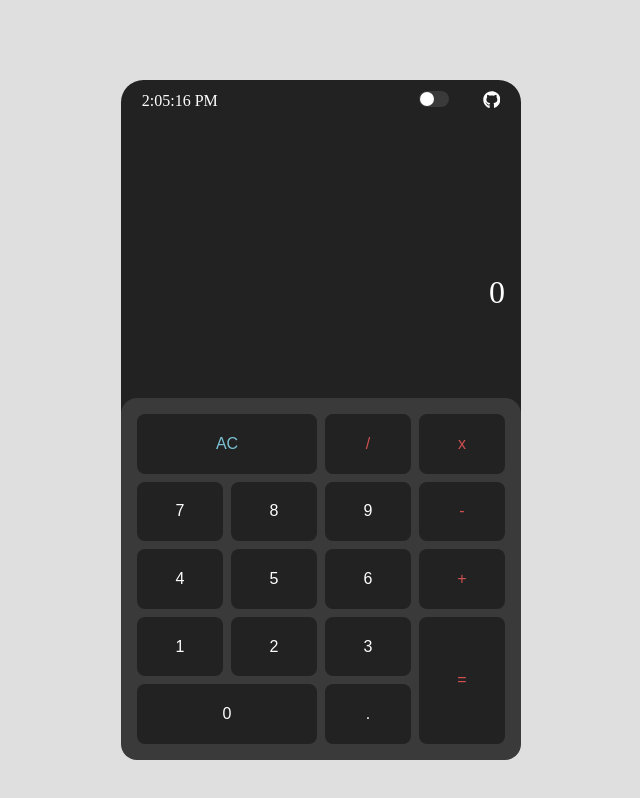
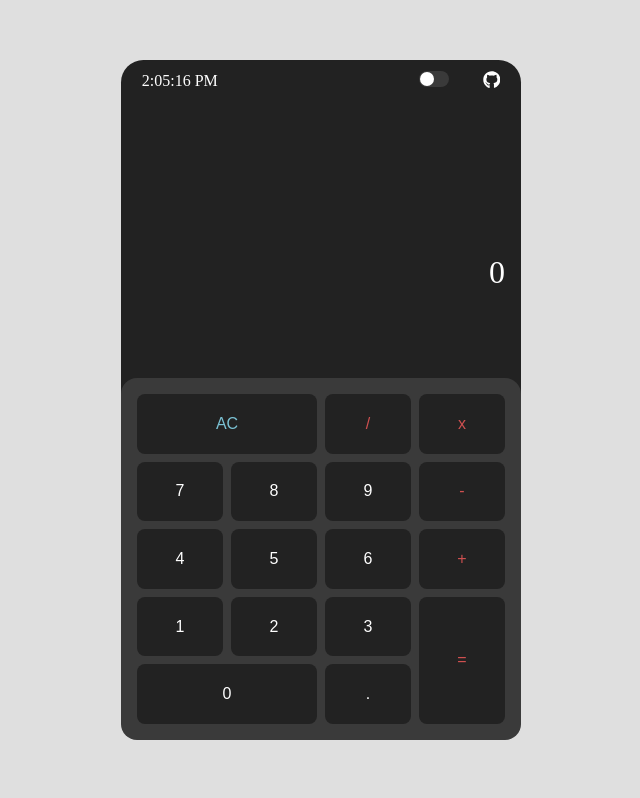
Before and after one commit to m-dennisgocong/my-calculator, a React (Vite) app: page / in a window 1280 px wide. Shown: the whole page, without its empty margins (319-959 px from the left). Built offline with nearby package versions, Linux system fonts and the light colour scheme.

Commit message:
refactor: remove margin-top

```diff
--- a/src/App.css
+++ b/src/App.css
@@ -53,5 +53,4 @@
     flex-direction: column;
     justify-content: space-between;
     transition: color .3s, background-color .3s;
-    margin-top: 5vh;
 }
```
